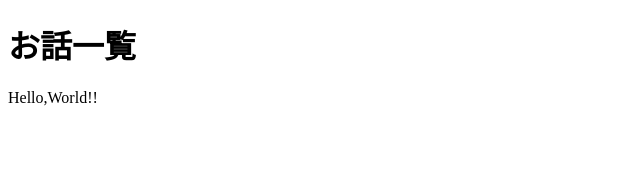
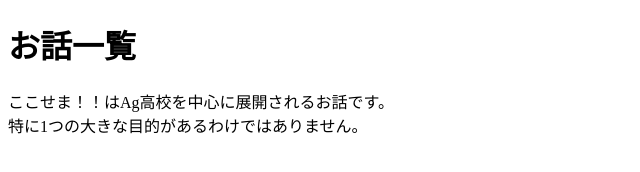
Before and after one commit to 03xAn29/kokosema, a plain HTML site: page story/index.html in a window 1280 px wide. Shown: the whole page, without its empty margins (0-640 px from the left). Drawn offline with Linux system fonts and the light colour scheme.

Commit message:
解説を追加

```diff
--- a/story/index.html
+++ b/story/index.html
@@ -8,7 +8,8 @@
 <body>
 <main>
   <h1>お話一覧</h1>
-  Hello,World!!
+  ここせま！！はAg高校を中心に展開されるお話です。<br>
+  特に1つの大きな目的があるわけではありません。
 </main>
 </body>
 </html>
```
